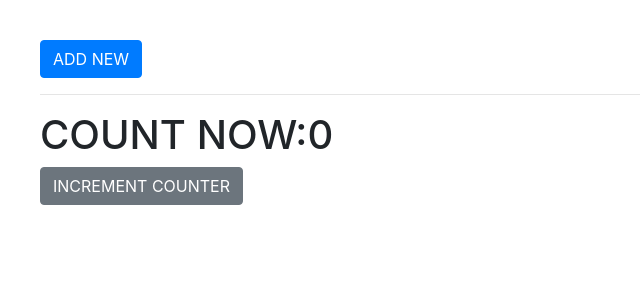
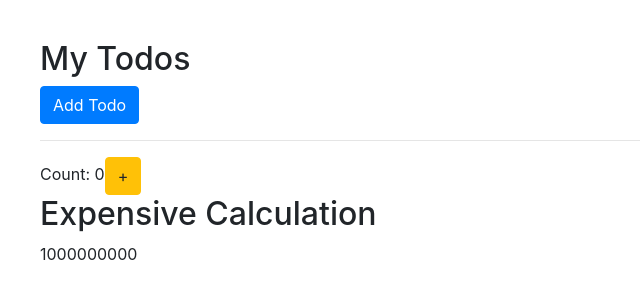
Before and after one commit to MADDY2045/REACT_REDUX, a React app: page / in a window 1280 px wide. Shown: the top 300 px of the page, without its empty margins (0-640 px from the left). Built offline with nearby package versions, Linux system fonts and the light colour scheme; the HTML template or start-up script is replaced by a standard one.

Commit message:
use memo example

```diff
--- a/src/App.js
+++ b/src/App.js
@@ -1,29 +1,53 @@
-import React, { useCallback, useState } from "react";
-import Todos from "./Todos";
+import React, { useState, useMemo } from "react";
+
 const App = () => {
   const [count, setCount] = useState(0);
   const [todos, setTodos] = useState([]);
 
-  const incrementCount = () => setCount((prevCount) => prevCount + 1);
+  /* Function without useMemo will rerender even when todo function is called */
+  // const calculation = expensiveCalculation(count);
 
-  /*without using useCallback will cause rerender in todos
-  component even if increment counter is clicked in parent */
-  // const addTodo = () => setTodos([...todos, "New Todo"]);
+  const calculation = useMemo(() => {
+    return expensiveCalculation(count);
+  }, [count]);
 
-  const addTodo = useCallback(() => {
-    setTodos([...todos, "NEW TODO"]);
-  }, [todos]);
+  const increment = () => {
+    setCount((c) => c + 1);
+  };
+  const addTodo = () => {
+    setTodos((t) => [...t, "New Todo"]);
+  };
 
   return (
     <div>
-      <Todos todos={todos} addTodo={addTodo} />
+      <div>
+        <h2>My Todos</h2>
+        {todos.map((todo, index) => {
+          return <p key={index}>{todo}</p>;
+        })}
+        <button className="btn btn-primary" onClick={addTodo}>
+          Add Todo
+        </button>
+      </div>
       <hr />
-      <h1>COUNT NOW:{count}</h1>
-      <button className="btn btn-secondary" onClick={incrementCount}>
-        INCREMENT COUNTER
-      </button>
+      <div>
+        Count: {count}
+        <button className="btn btn-warning" onClick={increment}>
+          +
+        </button>
+        <h2>Expensive Calculation</h2>
+        {calculation}
+      </div>
     </div>
   );
 };
 
+const expensiveCalculation = (num) => {
+  console.log("Calculating...");
+  for (let i = 0; i < 1000000000; i++) {
+    num += 1;
+  }
+  return num;
+};
+
 export default App;
--- a/src/Todos.js
+++ b/src/Todos.js
@@ -1,4 +1,4 @@
-import React, { memo } from "react";
+import React from "react";
 
 const Todos = ({ todos, addTodo }) => {
   console.log("child rerenders");
@@ -14,4 +14,4 @@ const Todos = ({ todos, addTodo }) => {
   );
 };
 
-export default memo(Todos);
+export default Todos;
```
